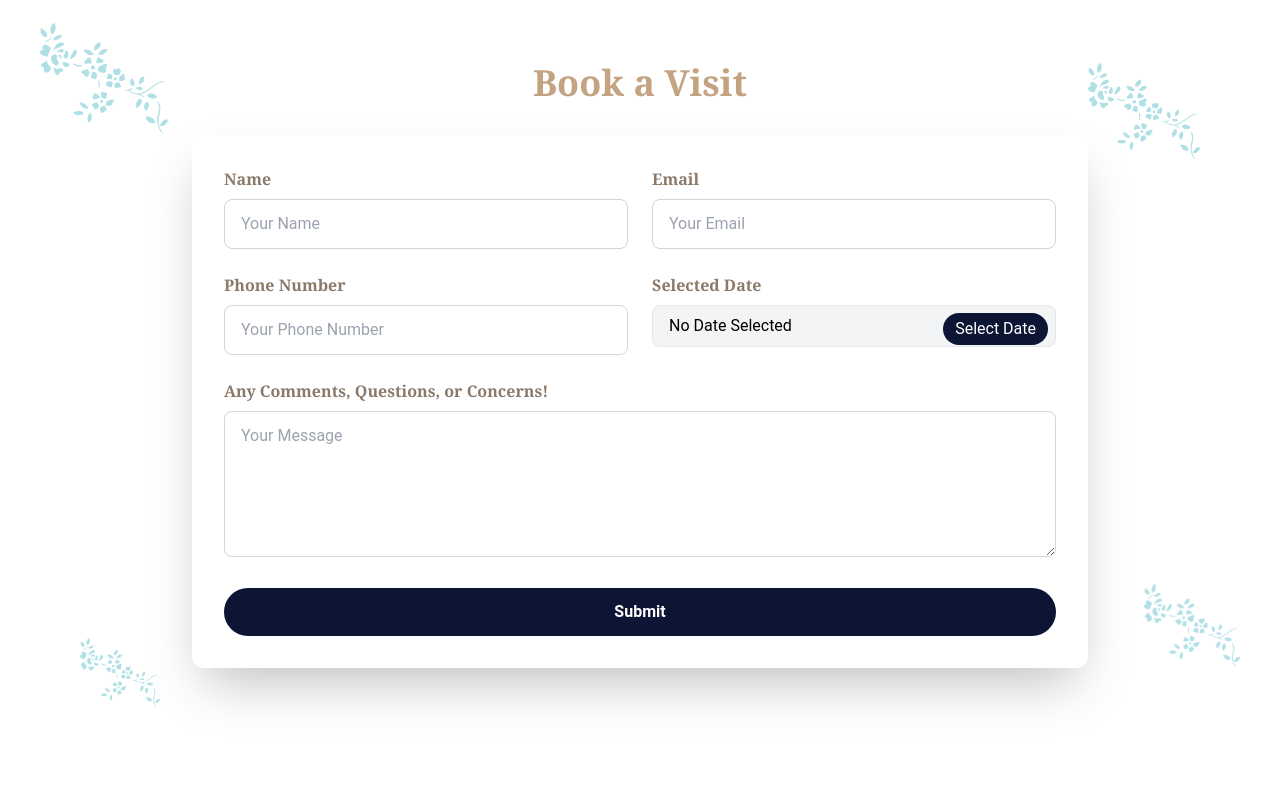
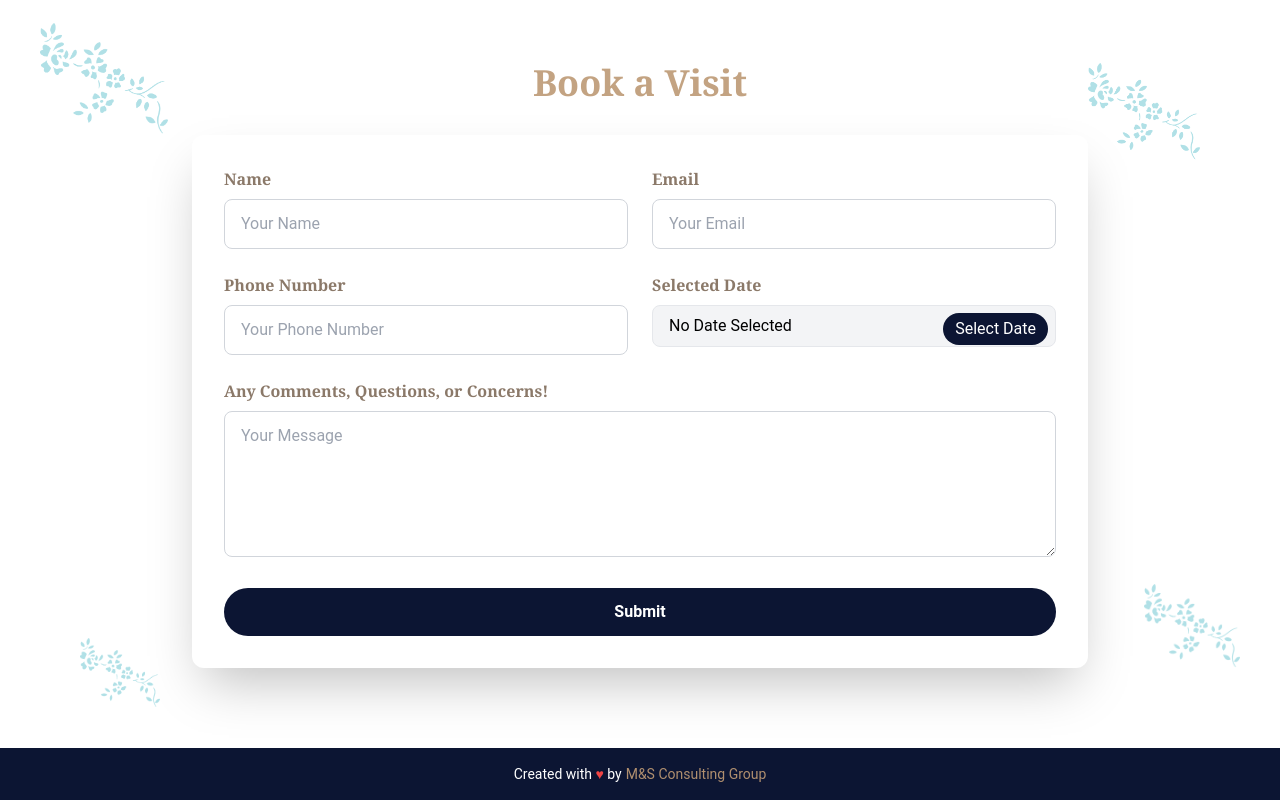
Before and after one commit to M-SConsultingGroup/royal-oaks-site, a React (Vite) app: page / in a window 1280 px wide. Shown: the part 3306-4106 px from the top of the page. Before the commit the page ends 4054 px from the top, so only its background shows below. Built offline with nearby package versions, Linux system fonts and the light colour scheme.

Commit message:
Added Footer

```diff
--- a/src/App.tsx
+++ b/src/App.tsx
@@ -1,10 +1,10 @@
-
 import Header from './components/Header';
 import HeroSection from './components/HeroSection';
 import Features from './components/Features';
 import Gallery from './components/Gallery';
 import ContactForm from './components/ContactForm';
 import VideoSection from './components/VideoSection';
+import Footer from './components/Footer';
 
 const App = () => {
 
@@ -17,6 +17,7 @@ const App = () => {
       <Features />
       <Gallery />
       <ContactForm />
+      <Footer />
     </div>
   );
 };
--- /dev/null
+++ b/src/components/Footer.tsx
@@ -0,0 +1,18 @@
+import React from 'react';
+
+const Footer = () => {
+  return (
+    <footer className="bg-button text-white py-4">
+      <div className="container mx-auto text-center">
+        <p className="text-sm">
+          Created with <span className="text-red-500">♥</span> by
+          <a href="https://www.consultmsgroup.com" target="_blank" rel="noopener noreferrer" className="text-primaryHover hover:underline ml-1">
+            M&S Consulting Group
+          </a>
+        </p>
+      </div>
+    </footer>
+  );
+};
+
+export default Footer;
```
